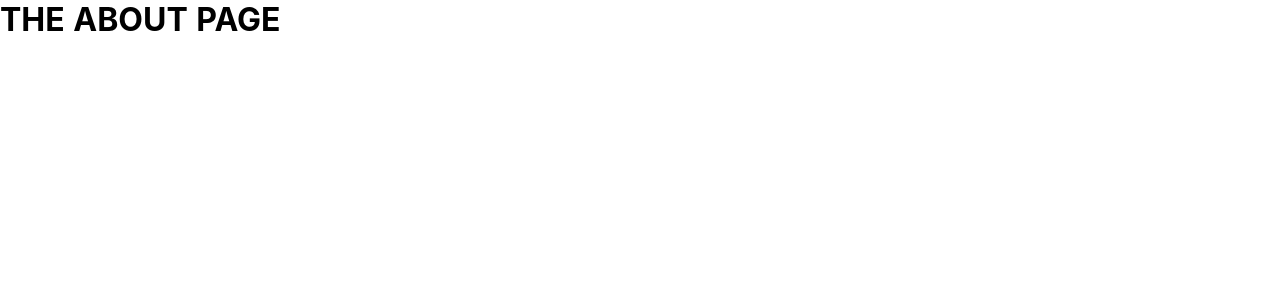
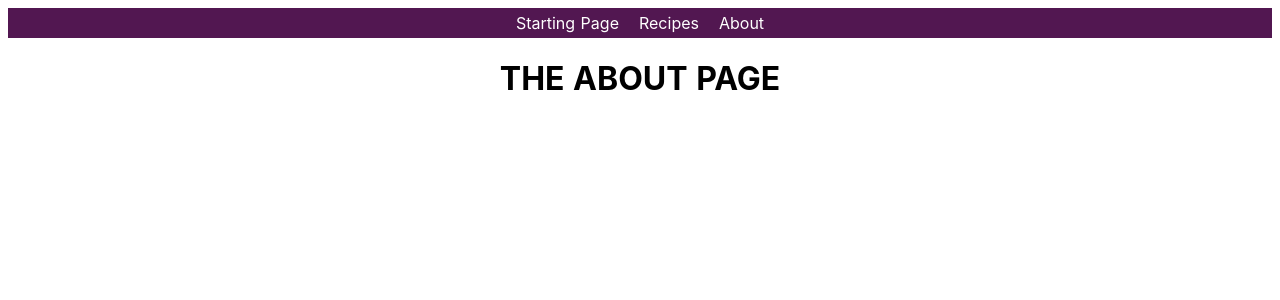
Before and after one commit to TheLurkingDev/nuxtjs-intro, a Nuxt app in the folder recipes/: page /about in a window 1280 px wide. Shown: the top 300 px of the page. Built offline with nearby package versions, Linux system fonts and the light colour scheme.

Commit message:
Added Header component to default.vue layout.

```diff
--- /dev/null
+++ b/recipes/components/Header.vue
@@ -0,0 +1,46 @@
+<template>
+    <header>
+        <nav>
+            <ul>
+                <li>
+                    <nuxt-link to="/">Starting Page</nuxt-link>
+                </li>
+                <li>
+                    <nuxt-link to="/recipes">Recipes</nuxt-link>
+                </li>
+                <li>
+                    <nuxt-link to="/about">About</nuxt-link>
+                </li>
+            </ul>
+        </nav>
+    </header>
+</template>
+
+<style scoped>
+    header {
+        width: 100%;
+        height: 30px;
+        display: flex;
+        justify-content: center;
+        align-items: center;
+        background-color: #521751;
+    }
+
+    ul {
+        list-style-type: none;
+        padding: 0;
+        margin: 0;
+        display: flex;
+        justify-content: center;
+        align-items: center;
+    }
+
+    li {
+        margin: 0 10px;
+    }
+
+    a {
+        text-decoration: none;
+        color: white;
+    }
+</style>
--- a/recipes/layouts/default.vue
+++ b/recipes/layouts/default.vue
@@ -1,8 +1,20 @@
 <template>
   <div>
+    <Header />
     <nuxt/>
   </div>
 </template>
+
+<script>
+import Header from '@/components/Header';
+
+export default {
+  components: {
+    Header
+  }
+}
+</script>
+
 
 <style>
 html
@@ -16,11 +28,7 @@ html
   -webkit-font-smoothing: antialiased;
   box-sizing: border-box;
 }
-*, *:before, *:after
-{
-  box-sizing: border-box;
-  margin: 0;
-}
+
 .button--green
 {
   display: inline-block;
--- a/recipes/pages/about/index.vue
+++ b/recipes/pages/about/index.vue
@@ -1,3 +1,9 @@
 <template>
     <h1>THE ABOUT PAGE</h1>
 </template>
+
+<style scoped>
+    h1 {
+        text-align: center;
+    }
+</style>
```
